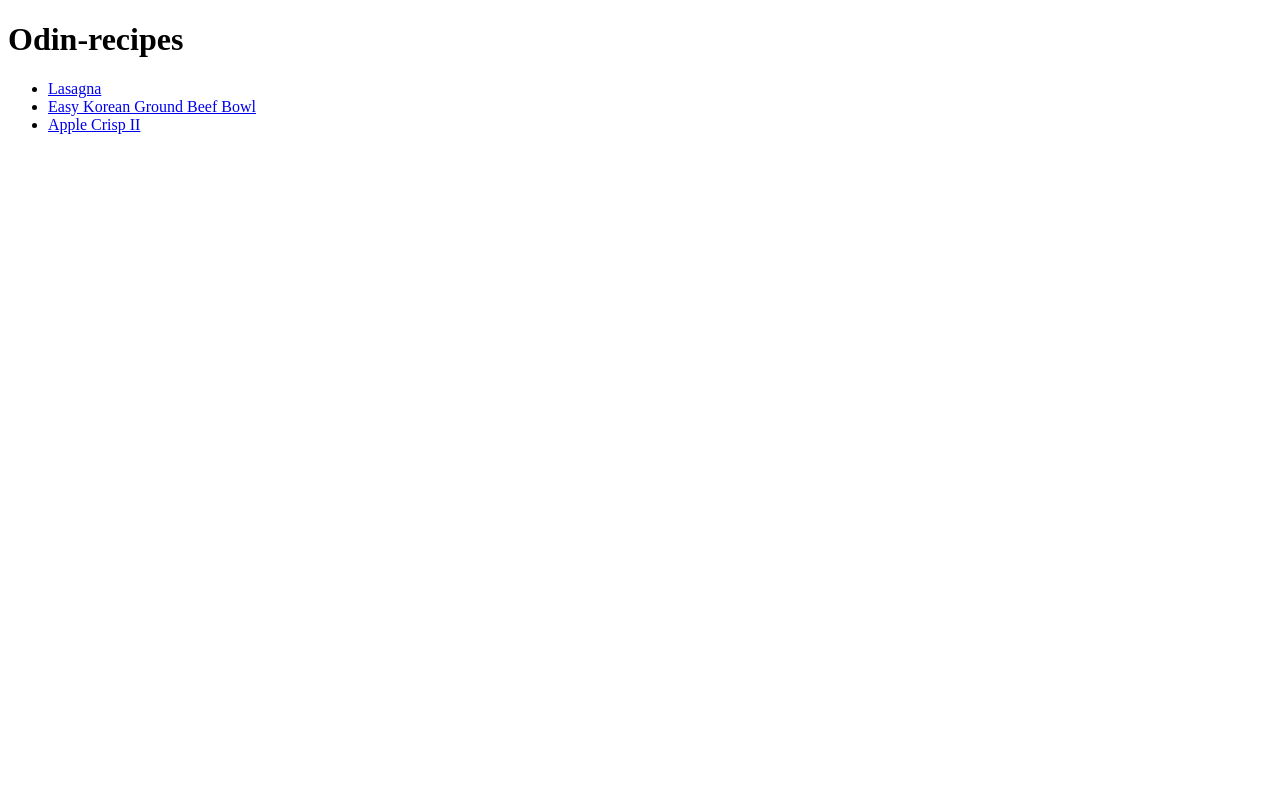
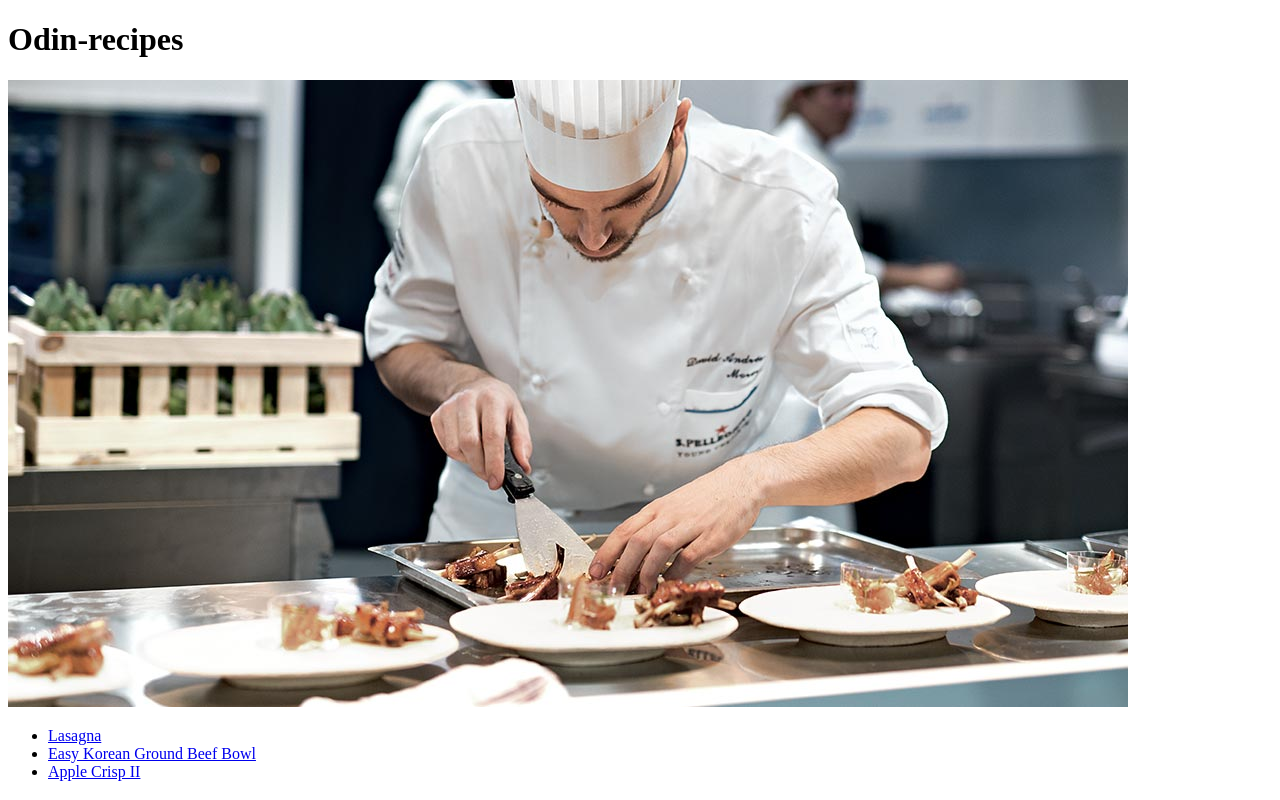
Before and after one commit to Smoke343/Odin-recipes, a plain HTML site: page index.html in a window 1280 px wide. Drawn offline with Linux system fonts and the light colour scheme.

Commit message:
finish curriculum
added image to index page to finish project

```diff
--- a/index.html
+++ b/index.html
@@ -8,6 +8,7 @@
 
     <body>
         <h1>Odin-recipes</h1>
+        <img src="../Odin-recipes/images/chef.jpg">
         <ul>
             <li><a href="recipes/lasagna.html">Lasagna</a></li>
             <li><a href="recipes/ground-beef.html">Easy Korean Ground Beef Bowl</a></li>
```
Also changed, not shown: images/chef.jpg (added).
